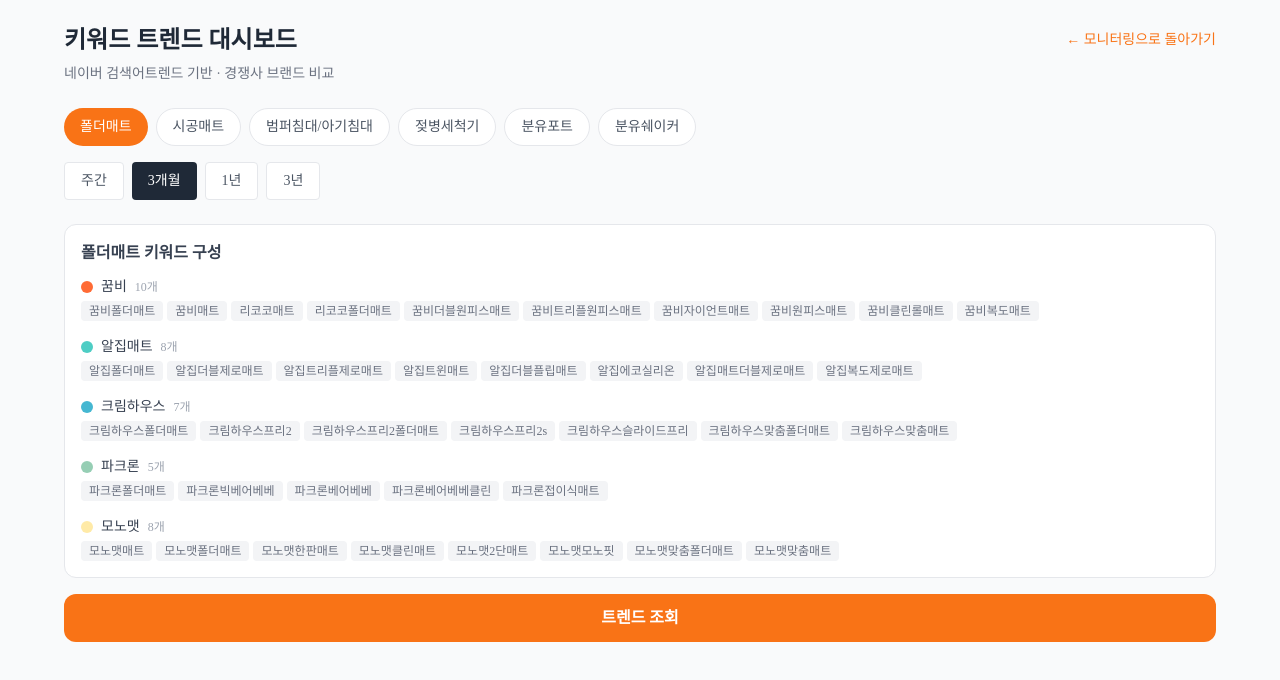
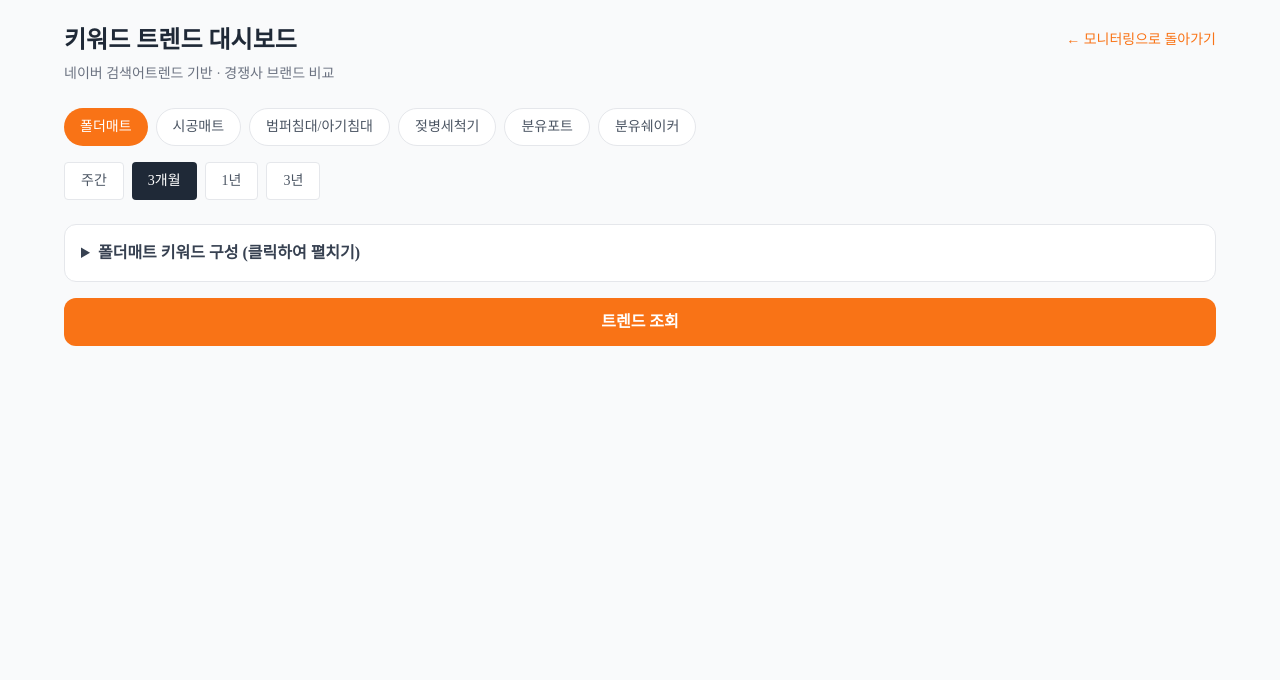
Before and after one commit to ggumbim-droid/ggumbi-monitor, a Next.js app: page / in a window 1280 px wide. Shown: the top 680 px of the page. Built offline with nearby package versions, Linux system fonts and the light colour scheme.

Commit message:
Update page.tsx

```diff
--- a/src/app/page.tsx
+++ b/src/app/page.tsx
@@ -170,9 +170,9 @@ export default function TrendPage() {
         </div>
 
         {/* 키워드 구성 */}
-        <div className="bg-white rounded-xl border border-gray-200 p-4 mb-4">
-          <h2 className="font-semibold text-gray-700 mb-3">{currentGroup.label} 키워드 구성</h2>
-          <div className="grid grid-cols-1 gap-4">
+        <details className="bg-white rounded-xl border border-gray-200 p-4 mb-4">
+          <summary className="font-semibold text-gray-700 cursor-pointer">{currentGroup.label} 키워드 구성 (클릭하여 펼치기)</summary>
+          <div className="mt-3 space-y-4">
             {currentGroup.brands.map((brand, i) => (
               <div key={brand.name} className="w-full">
                 <div className="flex items-center gap-2 mb-1">
@@ -188,7 +188,7 @@ export default function TrendPage() {
               </div>
             ))}
           </div>
-        </div>
+        </details>
 
         {/* 브랜드 토글 (차트 있을 때만) */}
         {chartData.length > 0 && (
```
